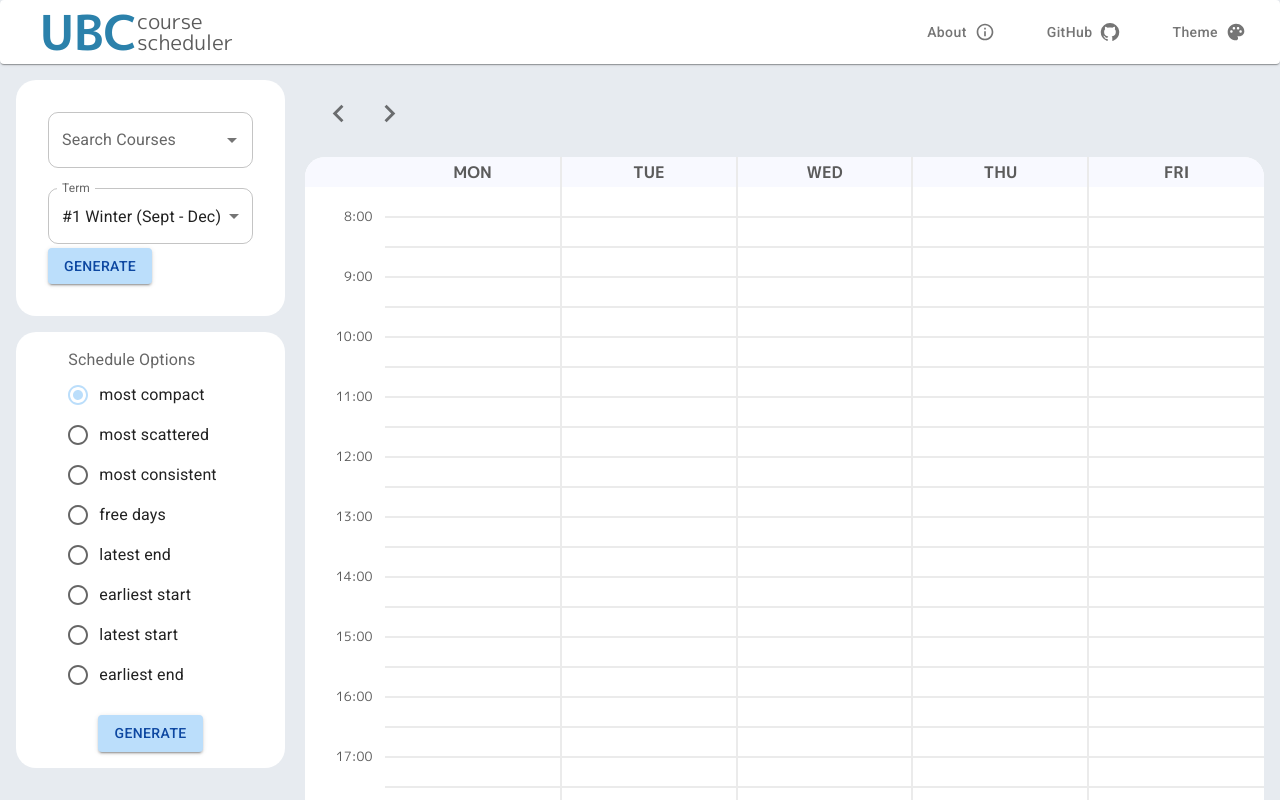
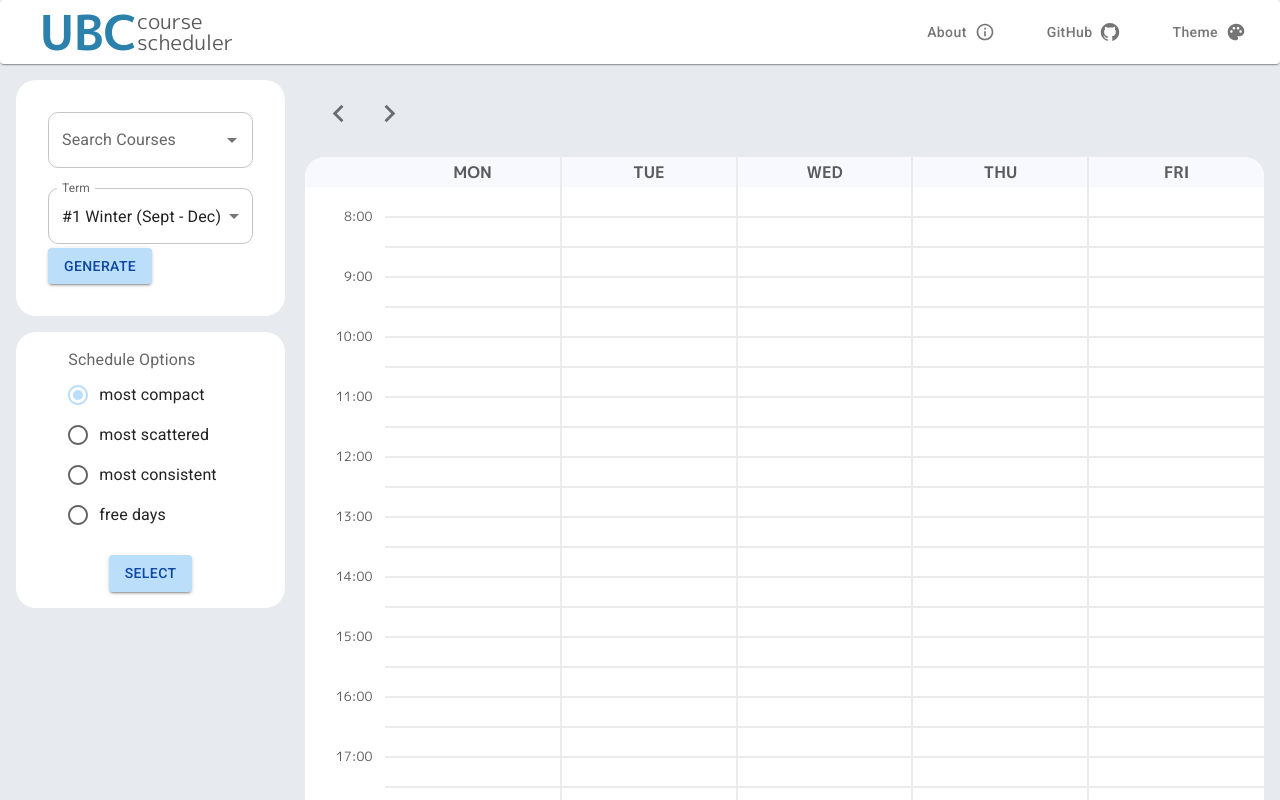
Before and after one commit to ptellier/coursescheduler-prod, a React (Create React App) app: page / in a window 1280 px wide. Shown: the top 800 px of the page. Built offline with nearby package versions, Linux system fonts and the light colour scheme.

Commit message:
deleted not in service recommendation options

```diff
--- a/src/components/Main.tsx
+++ b/src/components/Main.tsx
@@ -50,6 +50,9 @@ const Main: FC = () => {
   /** raw user input from search bar and term selection components */
   const [userTerm, setUserTerm] = useState<string>("1");
 
+  const [selectedRecommended, setSelectedRecommended]
+  = useState<Section[]>(recommended.compact);
+
   return (
       <ThemeProvider theme={theme}>
       <div className="Page">
@@ -77,9 +80,8 @@ const Main: FC = () => {
                   </ButtonGroup>
                 </Box>
                 <SectionsProvider allSections={sections}>
-                  <Calendar recommended={recommended.compact}/>
+                  <Calendar recommended={selectedRecommended}/>
                 </ SectionsProvider>
-                {/*<CalendarPaper text={"second right"}/>*/}
               </Stack>
             </div>
           </div>
--- a/src/components/OptionsPaper.jsx
+++ b/src/components/OptionsPaper.jsx
@@ -31,13 +31,13 @@ const OptionsPaper = () => {
                             <FormControlLabel sx={{height:H_SPACING}} value="most scattered" control={<Radio />} label="most scattered" />
                             <FormControlLabel sx={{height:H_SPACING}} value="most consistent" control={<Radio />} label="most consistent" />
                             <FormControlLabel sx={{height:H_SPACING}} value="free days" control={<Radio />} label="free days" />
-                            <FormControlLabel sx={{height:H_SPACING}} value="latest end" control={<Radio />} label="latest end" />
+                            {/* <FormControlLabel sx={{height:H_SPACING}} value="latest end" control={<Radio />} label="latest end" />
                             <FormControlLabel sx={{height:H_SPACING}} value="earliest start" control={<Radio />} label="earliest start" />
                             <FormControlLabel sx={{height:H_SPACING}} value="latest start" control={<Radio />} label="latest start" />
-                            <FormControlLabel sx={{height:H_SPACING}} value="earliest end" control={<Radio />} label="earliest end" />
+                            <FormControlLabel sx={{height:H_SPACING}} value="earliest end" control={<Radio />} label="earliest end" /> */}
                         </RadioGroup>
                     </FormControl>
-                    <Button variant="contained" color="primary">Generate</Button>
+                    <Button variant="contained" color="primary">Select</Button>
                 </Stack>
             </Box>
         </Paper>
--- a/src/components/coursesearch/CourseSearchPaper.jsx
+++ b/src/components/coursesearch/CourseSearchPaper.jsx
@@ -118,9 +118,6 @@ const CourseSearchPaper = ({ coursesToFetch, setCoursesToFetch,
                 />
             ))}
 
-            {/* <ChoosenCourse courseNum={"STAT"} subject={"302"} description={"probability intro"} credits={3} />
-            <ChoosenCourse courseNum={"CPSC"} subject={"110"} description={"programs, computers"} credits={4} /> */}
-
             <TriggerAPI
                 loc={coursesToFetch}
                 set_recommended={set_recommended}
```
